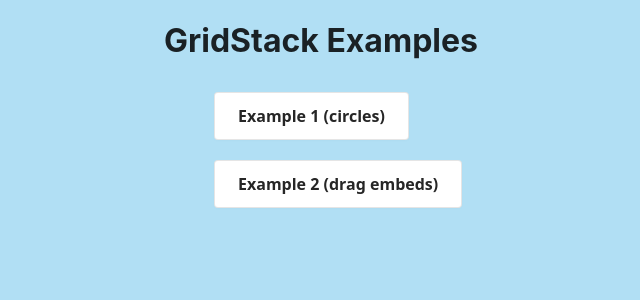
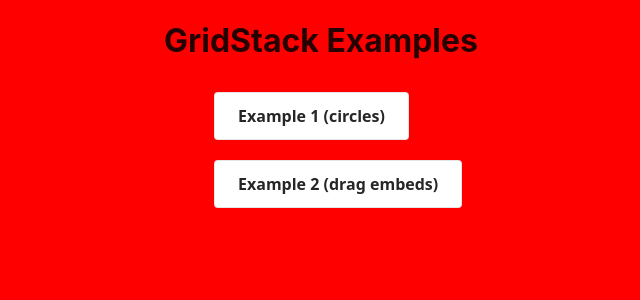
Before and after one commit to AdrianLuk12/grids_test, a React (Create React App) app: page / in a window 1280 px wide. Shown: the top 300 px of the page, without its empty margins (319-959 px from the left). Built offline with nearby package versions, Linux system fonts and the light colour scheme.

Commit message:
testing update to deploy

```diff
--- a/src/pages/Home.css
+++ b/src/pages/Home.css
@@ -1,6 +1,6 @@
 body,
 html {
-  background-color: #B1DFF4;
+  background-color: red;
   margin: 0;
   padding: 0;
   height: 100%;
```
Also changed, not shown: 6 other files (tests, documents, lock files or other folders).
